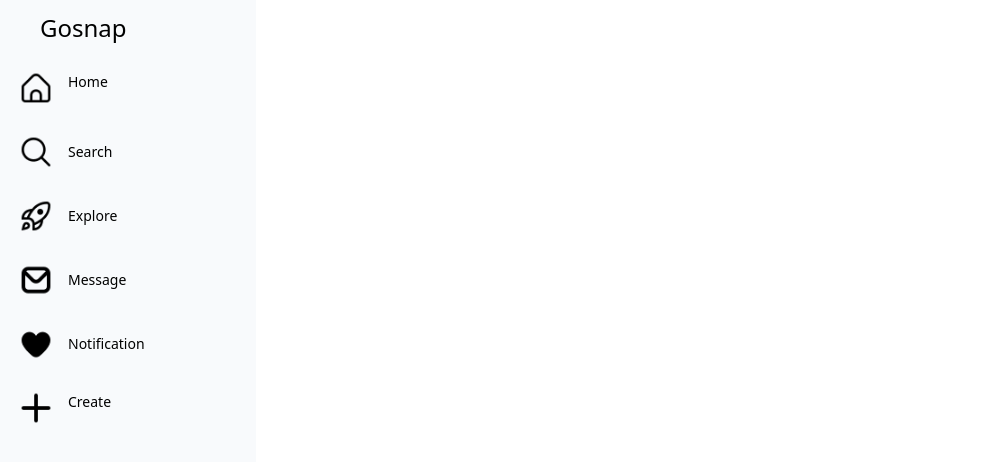
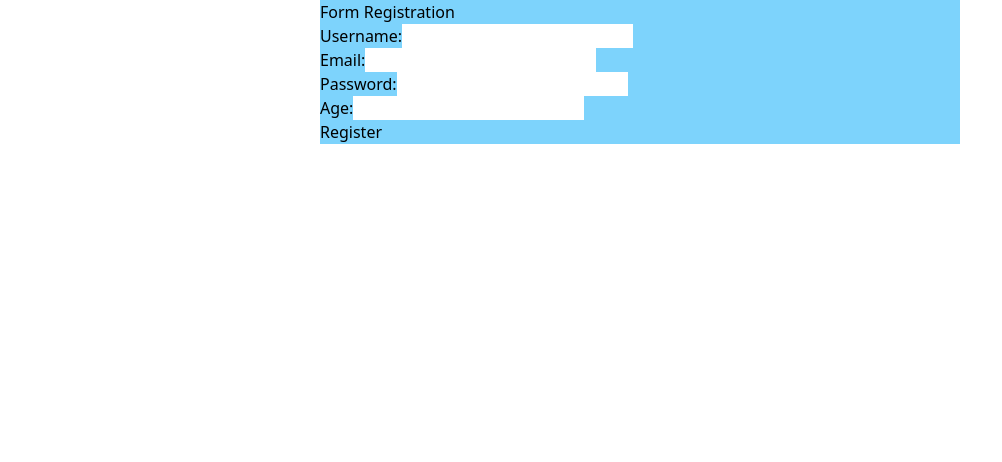
Before and after one commit to dihanto/go-snap-fe, a React (Create React App) app: page /register in a window 1280 px wide. Shown: the top 462 px of the page, without its empty margins (0-1002 px from the left). Built offline with nearby package versions, Linux system fonts and the light colour scheme.

Commit message:
✨ (user) : add sample register user feature

```diff
--- a/src/App.js
+++ b/src/App.js
@@ -2,15 +2,15 @@ import React from 'react';
 import { BrowserRouter as Router, Routes, Route } from 'react-router-dom';
 import PostData from './post';
 import Home from './home';
-import Navbar from './navbar';
+import Register from './register';
 
 function App() {
   return (
     <Router>
-      <Navbar />
       <Routes>
           <Route path='/post' element={<PostData />} />
           <Route path='/' element={<Home />} />
+          <Route path='/register' element={<Register />} />
         </Routes>
     </Router>
   );
--- a/src/home.js
+++ b/src/home.js
@@ -1,9 +1,11 @@
 import Content from './content';
+import Navbar from './navbar';
 import Suggest from './suggest';
 
 function Home(){
     return (
         <div className="container font-sans">
+          <Navbar />
             <div className="lg:flex">
               <div className='lg:w-1/5'>  </div>
               <Content />
--- /dev/null
+++ b/src/register.js
@@ -0,0 +1,89 @@
+import { useState } from "react";
+import { useNavigate } from "react-router-dom";
+
+
+const Register = () => {
+    const [username, setUsername] = useState('');
+    const [email, setEmail] = useState('');
+    const [password, setPassword] = useState('');
+    const [age, setAge] = useState('');
+    const [registrationSuccess, setRegistrationSuccess] = useState(false);
+    const navigate = useNavigate();
+
+    const handleChange = (e) => {
+        if (e.target.name === 'username') {
+            setUsername(e.target.value);
+        } else if (e.target.name === 'email') {
+            setEmail(e.target.value);
+        } else if (e.target.name === 'password'){
+            setPassword(e.target.value);
+        } else if (e.target.name === 'age') {
+            setAge(e.target.value);
+        }
+    }
+
+    const handleSubmit = (e) => {
+        e.preventDefault();
+
+        const url = 'http://localhost:8000/users/register';
+        const registerData = {
+            username,
+            email,
+            password,
+            age: parseInt(age, 10),
+        };
+
+        const requestOptions = {
+            method: 'POST',
+            headers: {
+                'Content-Type': 'application/json',
+            },
+            body: JSON.stringify(registerData),
+        };
+
+        fetch(url, requestOptions)
+        .then(response => response.json())
+        .then(data => {
+            console.log('Register success', data);
+            setRegistrationSuccess(true);
+            navigate("/");
+        })
+        .catch(error => {
+            console.log('Register failed', error);
+        });
+    }
+
+    if (registrationSuccess) {
+        return null;
+      }
+
+    return (
+        <div className="bg-sky-300 w-2/4 mx-auto">
+            <h1>Form Registration</h1>
+            <form onSubmit={handleSubmit}>
+                <div>
+                    <label htmlFor="username">Username:</label>
+                    <input type="text" name="username" value={username} onChange={handleChange} />
+                </div>
+                <div>
+                    <label htmlFor="email">Email:</label>
+                    <input type="text" name="email" value={email} onChange={handleChange} />
+                </div>
+                <div>
+                    <label htmlFor="password">Password:</label>
+                    <input type="text" name="password" value={password} onChange={handleChange} />
+                </div>
+                <div>
+                    <label htmlFor="age">Age:</label>
+                    <input type="text" name="age" value={age} onChange={handleChange} />
+                </div>
+                <div>
+                    <button type="submit">Register</button>
+                </div>
+            </form>
+
+        </div>
+    );
+};
+
+export default Register;
```
